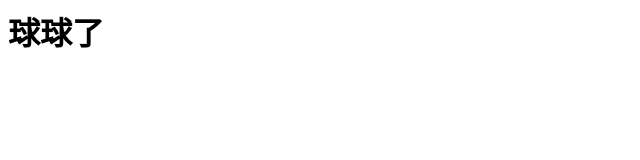
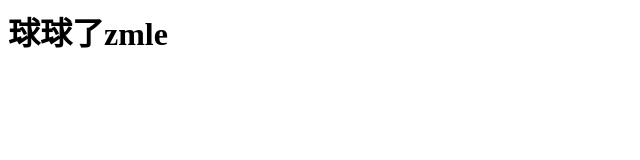
Before and after one commit to WQMSLX/WQMSLX.github.io, a plain HTML site: page index.html in a window 1280 px wide. Shown: the whole page, without its empty margins (0-640 px from the left). Drawn offline with Linux system fonts and the light colour scheme.

Commit message:
Update index.html

```diff
--- a/index.html
+++ b/index.html
@@ -1 +1 @@
-<h1>球球了</h1>
+<h1>球球了zmle</h1>
```
